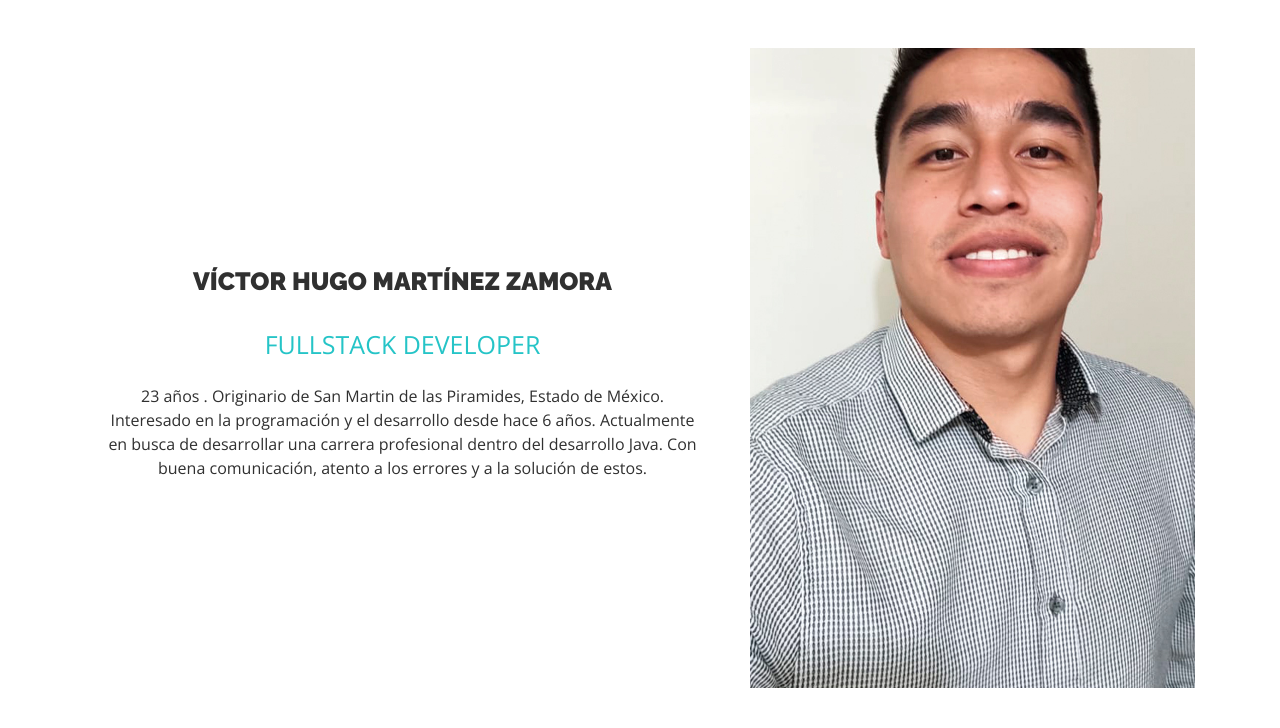
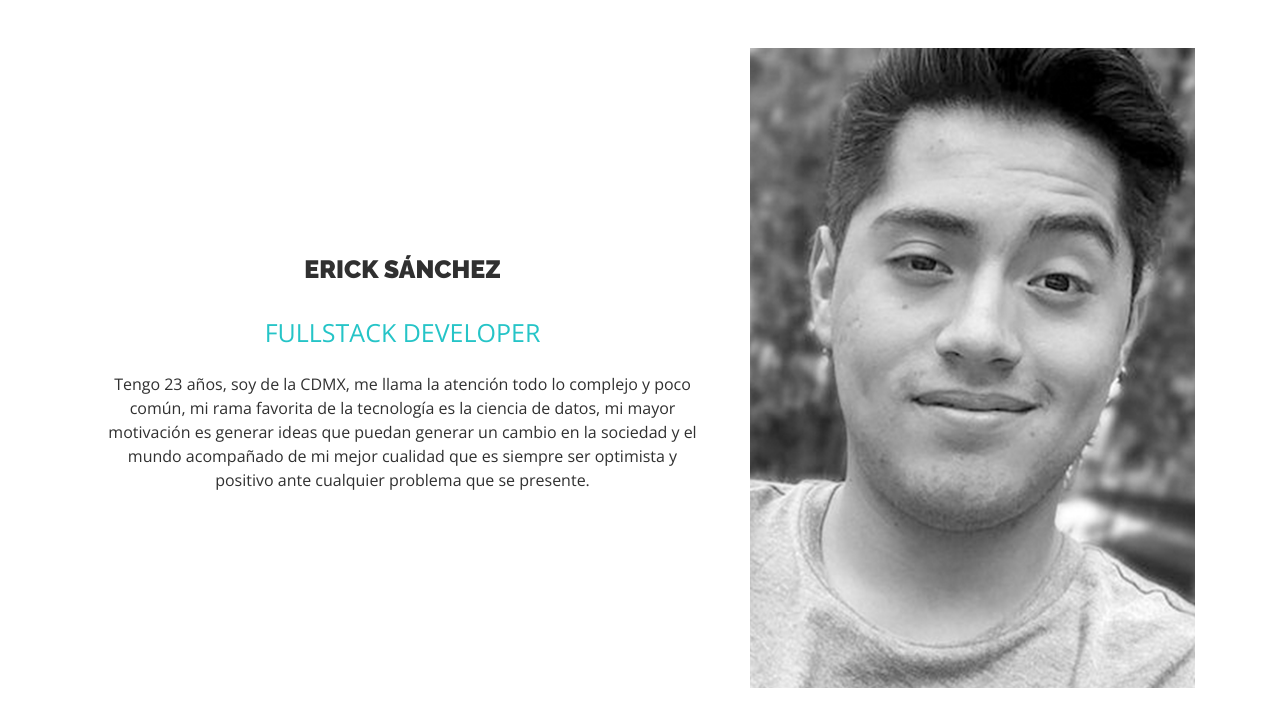
Before and after one commit to VictorHMZ98/SeguridadRadiologica, a plain HTML site: page acercaDe.html in a window 1280 px wide. Shown: the part 4372-5100 px from the top of the page. Drawn offline with nearby package versions, Linux system fonts and the light colour scheme.

Commit message:
Cree mi rama y modifique mi biografia Erick

```diff
--- a/acercaDe.html
+++ b/acercaDe.html
@@ -195,19 +195,23 @@
         </div> <!-- Fin de container-bios-txt -->
         <!-- fin biografía 3-->
 
-        <!-- Biografía 4-->
-        <div class="row mt-5 container-bios">
+         <!-- Biografía 4-->
+         <div class="row mt-5 container-bios">
             <!-- container-bios-txt -->
             <div class="col-sm-7 div-centered">
-                <h4>Víctor Hugo Martínez Zamora</h4>
+                <h4>Erick Sánchez</h4>
                 <div class="container-text-blue">Fullstack Developer</div>
-                <p class="container-text-p"> 23 años . Originario de San Martin de las Piramides, Estado de México. Interesado en la programación y el desarrollo desde hace 6 años. Actualmente en busca de desarrollar una carrera profesional dentro del desarrollo Java. Con buena comunicación, atento a los errores  y a la solución de estos.
+                <p class="container-text-p"> Tengo 23 años, soy de la CDMX, me llama la atención todo lo complejo y poco común,
+                    mi rama favorita de la tecnología es la ciencia de datos, mi mayor motivación es generar
+                    ideas que puedan generar un cambio en la sociedad y el mundo acompañado de mi mejor cualidad
+                    que es siempre ser optimista y positivo ante cualquier problema que se presente.
+
                 </p>
             </div>
             <!-- Fin de container-bios-txt -->
             <!-- "container-bios-img"-->
             <div class="col-5">
-                <img src="./img/bio/img-bio-victor.jpeg" class="container-img-bios">
+                <img src="./img/bio/img-bio-erick.jpg" class="container-img-bios">
             </div>
             <!-- Fin container-bios-img-->
         </div>
```
